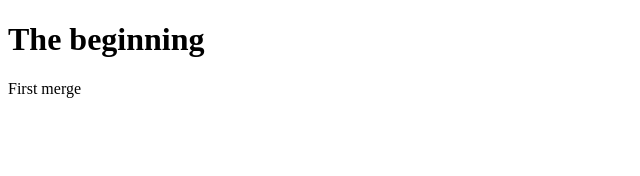
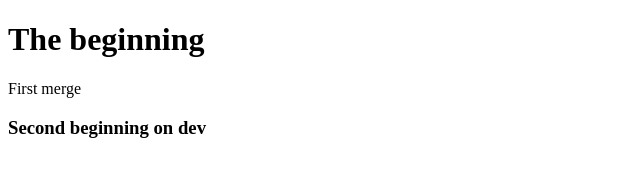
Before and after one commit to dprincecoder/git-merge-vs-rebase-tutorial, a plain HTML site: page index.html in a window 1280 px wide. Shown: the whole page, without its empty margins (0-640 px from the left). Drawn offline with Linux system fonts and the light colour scheme.

Commit message:
added commit on dev

```diff
--- a/index.html
+++ b/index.html
@@ -8,5 +8,6 @@
   <body>
     <h1>The beginning</h1>
     <p>First merge</p>
+    <h3>Second beginning on dev</h3>
   </body>
 </html>
```
